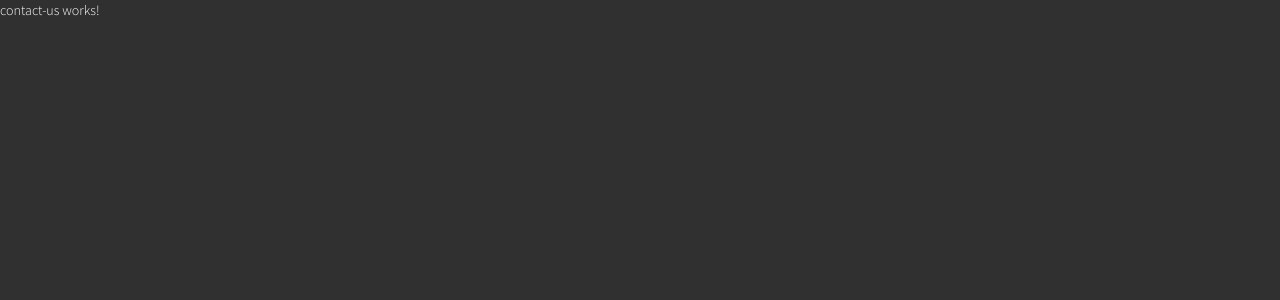
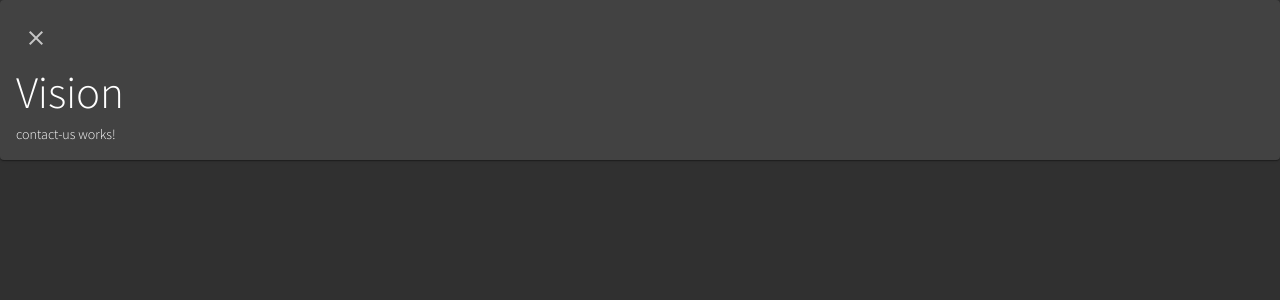
Before and after one commit to anant-ehsaas/anant-ehsaas.github.io, an Angular app: page /contact in a window 1280 px wide. Shown: the top 300 px of the page. Built offline with nearby package versions, Linux system fonts and the light colour scheme.

Commit message:
Convert contact--us to mat-card layout

```diff
--- a/src/app/contact-us/contact-us.component.html
+++ b/src/app/contact-us/contact-us.component.html
@@ -1 +1,13 @@
-<p>contact-us works!</p>
+<mat-card>
+  <mat-card-subtitle>
+    <button mat-icon-button routerLink="/dashboard">
+      <mat-icon style="font-size: x-large"> close </mat-icon>
+    </button>
+  </mat-card-subtitle>
+  <mat-card-title>
+    <span class="mat-display-2">Vision</span>
+  </mat-card-title>
+  <mat-card-content>
+    <p>contact-us works!</p>
+  </mat-card-content>
+</mat-card>
```
